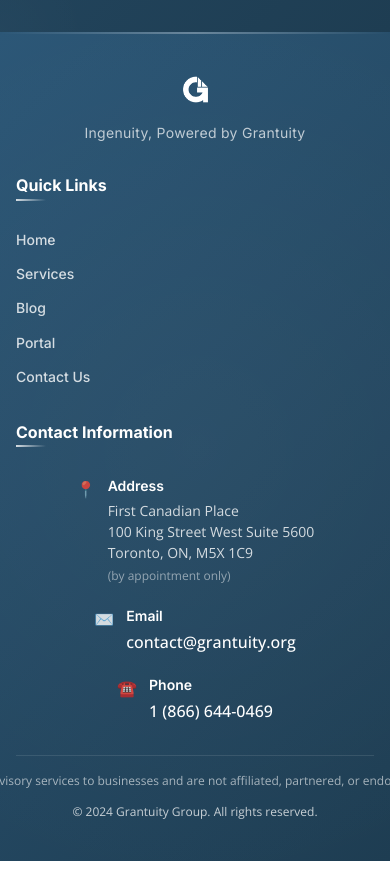
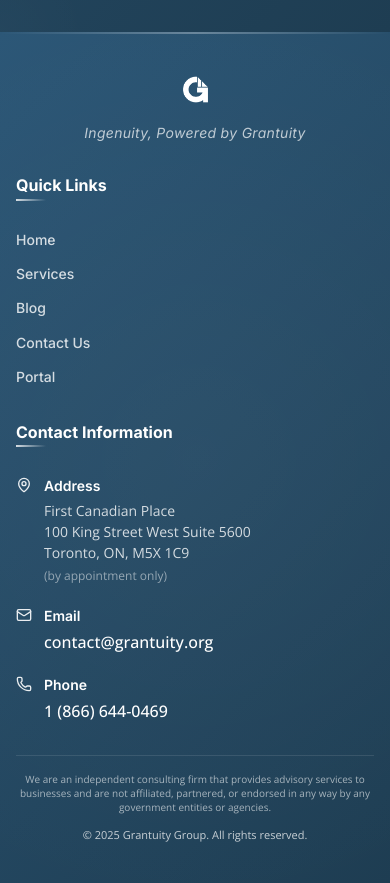
Before and after one commit to aelnimah/granuity-site, a React (Vite) app: page /portal in a window 390 px wide. Shown: the part 1340-2223 px from the top of the page. Before the commit the page ends 2201 px from the top, so only its background shows below. Built offline with nearby package versions, Linux system fonts and the light colour scheme.

Commit message:
Design Updates - Round 1

```diff
--- a/index.html
+++ b/index.html
@@ -2,12 +2,12 @@
 <html lang="en">
   <head>
     <meta charset="UTF-8" />
-    <link rel="icon" type="image/png" href="/logo.png" />
+      <link rel="icon" type="image/png" href="/logo2.png" />
     <meta name="viewport" content="width=device-width, initial-scale=1.0" />
     <link rel="preconnect" href="https://fonts.googleapis.com">
     <link rel="preconnect" href="https://fonts.gstatic.com" crossorigin>
-    <link href="https://fonts.googleapis.com/css2?family=Inter:wght@300;400;500;600;700&family=Open+Sans:wght@300;400;500;600;700&display=swap" rel="stylesheet">
-    <title>Grantuity</title>
+    <link href="https://fonts.googleapis.com/css2?family=Inter:ital,wght@0,300;0,400;0,500;0,600;0,700;1,300;1,400;1,500;1,600;1,700&family=Open+Sans:wght@300;400;500;600;700&display=swap" rel="stylesheet">
+    <title>Grantuity Group</title>
   </head>
   <body>
     <div id="root"></div>
--- a/src/components/Footer.css
+++ b/src/components/Footer.css
@@ -114,13 +114,18 @@
 .footer-tagline {
   color: rgba(255, 255, 255, 0.7); /* text-gray-200 equivalent */
   font-size: 14px; /* text-sm equivalent */
-  font-family: 'Inter', sans-serif;
+  font-family: 'Inter', 'Inter Italic', 'Inter-Italic', 'Inter Italic Variable', sans-serif;
   font-weight: 400;
   font-style: italic;
+  font-variation-settings: 'slnt' -10; /* CSS font variation for italic */
   margin: 0;
   text-align: left;
   letter-spacing: 0.3px;
   line-height: 1.4;
+  /* Ensure italic rendering across all browsers */
+  -webkit-font-smoothing: antialiased;
+  -moz-osx-font-smoothing: grayscale;
+  text-rendering: optimizeLegibility;
 }
 
 .footer-subtitle {
@@ -227,13 +232,24 @@
   font-weight: 400;
   margin: 0;
   text-align: left;
-  max-width: 280px;
+  max-width: 100%;
+  width: 100%;
 }
 
 .contact-icon {
   font-size: 16px;
   margin-top: 2px;
   flex-shrink: 0;
+  color: #ffffff;
+  display: flex;
+  align-items: center;
+  justify-content: center;
+  opacity: 0.9;
+  transition: opacity 0.3s ease;
+}
+
+.contact-item:hover .contact-icon {
+  opacity: 1;
 }
 
 .contact-details {
@@ -298,9 +314,11 @@
   font-family: 'Open Sans', sans-serif;
   line-height: 1.5;
   margin: 0;
-  max-width: 1200px; /* Increased width to prevent wrapping */
+  max-width: 100%;
   text-align: center;
-  white-space: nowrap; /* Force single line */
+  padding: 0 1rem; /* Add padding to prevent edge cutoff */
+  word-wrap: break-word;
+  overflow-wrap: break-word;
 }
 
 .footer-copyright {
@@ -310,6 +328,26 @@
   font-weight: 400;
   margin: 0;
   text-align: center;
+}
+
+/* Tablet/Split-screen responsiveness */
+@media screen and (max-width: 1024px) {
+  .footer-content {
+    gap: 2rem;
+  }
+
+  .footer-right {
+    gap: 1.5rem;
+  }
+
+  .contact-item {
+    max-width: 100%;
+  }
+
+  .footer-disclaimer {
+    font-size: 11px;
+    padding: 0 0.5rem;
+  }
 }
 
 /* Mobile responsiveness */
@@ -387,5 +425,17 @@
 
   .contact-item {
     font-size: 16px;
+    max-width: 100%;
+    width: 100%;
+  }
+
+  .footer-disclaimer {
+    font-size: 10px;
+    padding: 0 0.25rem;
+    line-height: 1.4;
+  }
+
+  .footer-copyright {
+    font-size: 11px;
   }
 }
--- a/src/components/Footer.jsx
+++ b/src/components/Footer.jsx
@@ -1,5 +1,6 @@
 import React from 'react';
 import { Link } from 'react-router-dom';
+import { MapPin, Mail, Phone } from 'lucide-react';
 import './Footer.css';
 
 const Footer = () => {
@@ -38,8 +39,8 @@
                 <Link to="/" className="footer-link" onClick={handleHomeClick}>Home</Link>
                 <Link to="/services" className="footer-link" onClick={handleNavClick}>Services</Link>
                 <Link to="/blog" className="footer-link" onClick={handleNavClick}>Blog</Link>
+                <Link to="/contact" className="footer-link" onClick={handleNavClick}>Contact Us</Link>
                 <Link to="/portal" className="footer-link" onClick={handleNavClick}>Portal</Link>
-                <Link to="/contact" className="footer-link" onClick={handleNavClick}>Contact Us</Link>
               </nav>
             </div>
 
@@ -50,7 +51,9 @@
 
                 {/* Address */}
                 <div className="contact-item">
-                  <div className="contact-icon">📍</div>
+                  <div className="contact-icon">
+                    <MapPin size={16} />
+                  </div>
                   <div className="contact-details">
                     <div className="contact-label">Address</div>
                     <div className="contact-text">
@@ -64,7 +67,9 @@
 
                 {/* Email */}
                 <div className="contact-item">
-                  <div className="contact-icon">✉️</div>
+                  <div className="contact-icon">
+                    <Mail size={16} />
+                  </div>
                   <div className="contact-details">
                     <div className="contact-label">Email</div>
                     <a href="mailto:contact@grantuity.org" className="contact-link">
@@ -75,7 +80,9 @@
 
                 {/* Phone */}
                 <div className="contact-item">
-                  <div className="contact-icon">☎️</div>
+                  <div className="contact-icon">
+                    <Phone size={16} />
+                  </div>
                   <div className="contact-details">
                     <div className="contact-label">Phone</div>
                     <a href="tel:+18666440469" className="contact-link">
@@ -96,7 +103,7 @@
               We are an independent consulting firm that provides advisory services to businesses and are not affiliated, partnered, or endorsed in any way by any government entities or agencies.
             </p>
             <p className="footer-copyright">
-              © 2024 Grantuity Group. All rights reserved.
+              © 2025 Grantuity Group. All rights reserved.
             </p>
           </div>
         </div>
--- a/src/components/Navbar.css
+++ b/src/components/Navbar.css
@@ -61,12 +61,22 @@
   padding: 0;
   display: block;
   transition: all 0.3s cubic-bezier(0.4, 0, 0.2, 1);
-  filter: brightness(0) invert(1);
   object-fit: contain;
 }
 
+/* Only apply filter to white logo (logo.png) - logo3.png should display as-is */
+.navbar:not(.scrolled) .navbar-logo .logo {
+  filter: brightness(0) invert(1);
+}
+
+/* No filter for scrolled state - logo3.png displays in its original form */
 .navbar.scrolled .navbar-logo .logo {
-  filter: brightness(0) saturate(100%) invert(18%) sepia(41%) saturate(1015%) hue-rotate(180deg) brightness(95%) contrast(91%);
+  filter: none;
+}
+
+/* Hover effect */
+.logo-link:hover .logo {
+  transform: translateY(-1px);
 }
 
 /* Desktop Navigation - Balanced Spacing */
--- a/src/components/Navbar.jsx
+++ b/src/components/Navbar.jsx
@@ -43,7 +43,11 @@
         {/* Logo - Flush Left */}
         <div className="navbar-logo">
           <Link to="/" className="logo-link" onClick={handleHomeClick}>
-            <img src="/logo.png" alt="Grantuity Group" className="logo" />
+            <img
+              src={isScrolled || isAlwaysSolidPage ? "/logo3.png" : "/logo.png"}
+              alt="Grantuity Group"
+              className="logo"
+            />
           </Link>
         </div>
 
--- a/src/pages/Home.css
+++ b/src/pages/Home.css
@@ -143,29 +143,34 @@
 }
 
 .hero-button-primary {
+  background-color: rgba(44, 87, 119, 0.8);
+  color: white;
+  border-color: #2C5777;
+  box-shadow: 0 4px 14px rgba(44, 87, 119, 0.25);
+}
+
+.hero-button-primary:hover {
   background-color: #2C5777;
-  color: white;
-  box-shadow: 0 4px 14px rgba(44, 87, 119, 0.25);
-}
-
-.hero-button-primary:hover {
-  background-color: #1e3d52;
+  border-color: #2C5777;
   transform: translateY(-2px);
   box-shadow: 0 8px 25px rgba(44, 87, 119, 0.35);
   color: white;
 }
 
 .hero-button-secondary {
-  background-color: transparent;
-  color: #2C5777;
-  border-color: #2C5777;
+  background-color: rgba(255, 255, 255, 0.15);
+  color: #ffffff;
+  border-color: rgba(255, 255, 255, 0.3);
+  backdrop-filter: blur(10px);
+  -webkit-backdrop-filter: blur(10px);
 }
 
 .hero-button-secondary:hover {
-  background-color: #2C5777;
-  color: white;
+  background-color: rgba(255, 255, 255, 0.25);
+  color: #ffffff;
+  border-color: rgba(255, 255, 255, 0.5);
   transform: translateY(-2px);
-  box-shadow: 0 8px 25px rgba(44, 87, 119, 0.25);
+  box-shadow: 0 8px 25px rgba(255, 255, 255, 0.15);
 }
 
 .hero-right {
--- a/src/pages/Home.jsx
+++ b/src/pages/Home.jsx
@@ -313,7 +313,7 @@
           <div className="hero-content">
             <div className="hero-left">
               <h1 className="hero-headline">
-                Unlock Government<br />Funding With Confidence
+                Ingenuity,<br />Powered by Grantuity
               </h1>
               <p className="hero-subheadline">
                 We help businesses navigate complex funding programs at every level of government — from federal to local — to secure the capital they need to grow.
@@ -336,7 +336,7 @@
           {/* Section Title */}
           <div className="impact-section-header fade-up">
             <h2 className="impact-section-title">Government Funding Programs</h2>
-            <p className="impact-section-subtitle">We have supported clients in preparing and submitting applications for a wide range of government funding opportunities available through various government programs and initiatives.</p>
+            <p className="impact-section-subtitle">We have supported businesses in preparing and submitting applications to a wide range of government agencies and entities.</p>
           </div>
 
           {/* Logo Strip */}
@@ -372,11 +372,6 @@
               ))}
             </div>
           </div>
-
-          {/* Legal Disclaimer */}
-          <p className="logo-disclaimer">
-            Logos are for reference only. We are not affiliated with, endorsed by, or partnered with these agencies.
-          </p>
 
           {/* Our Impact Section */}
           <div className="impact-content">
```
Also changed, not shown: public/logo2.png (added), public/logo3.png (added).
